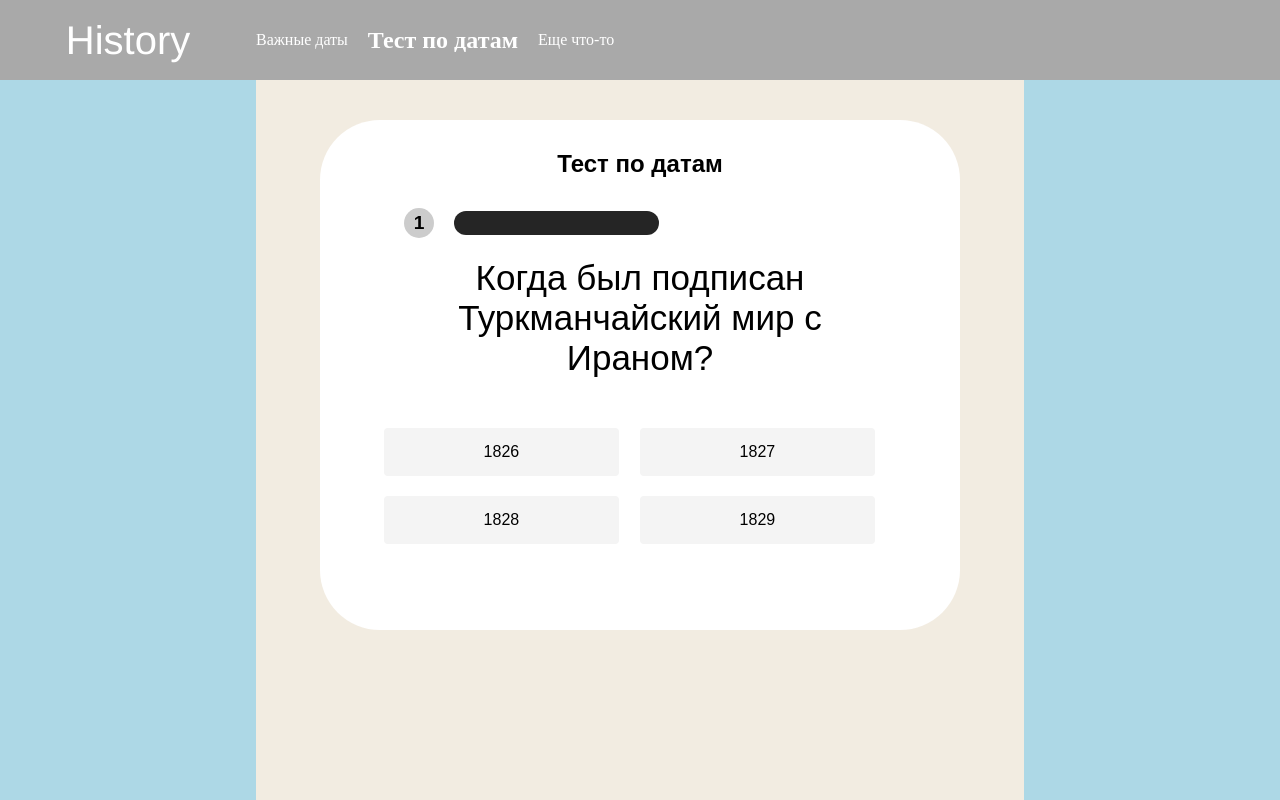
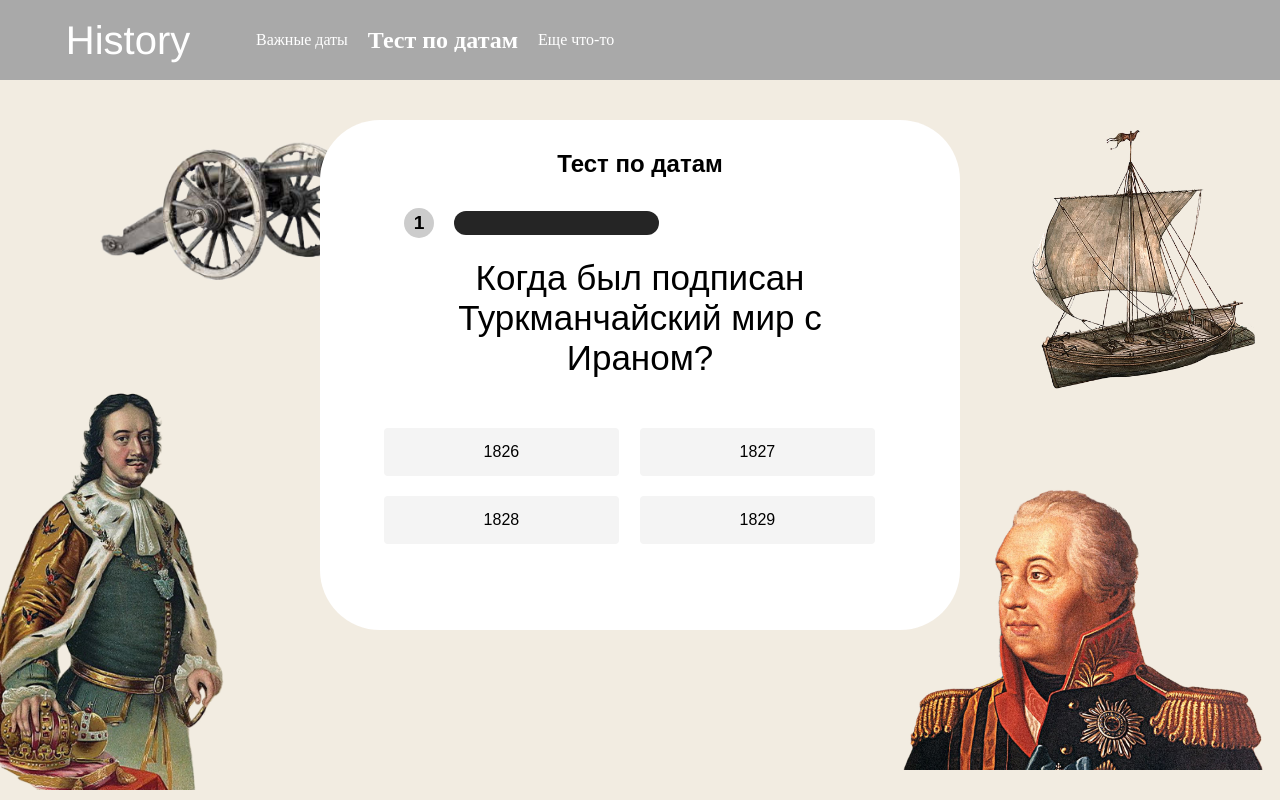
Before and after one commit to sikochergin/History-project, a plain HTML site: page tests/dates_test.html in a window 1280 px wide. Shown: the top 800 px of the page. Drawn offline with Linux system fonts and the light colour scheme.

Commit message:
pictures

```diff
--- a/static/styles/style.css
+++ b/static/styles/style.css
@@ -77,7 +77,7 @@ main {
     font-family: Arial, Helvetica, sans-serif;
 }
 main img {
-    z-index: -1;
+    z-index: 1;
 }
 .cannon {
     width: 20vw;
@@ -108,7 +108,7 @@ main img {
     width: 20%;
     height: 100%;
 
-    background-color: lightblue;
+    /* background-color: lightblue; */
 }
 
 .left {
@@ -129,6 +129,8 @@ main img {
     padding-top: 30px;
 
     display: flex;
+
+    z-index: 2;
 }
 
 .text {
--- a/tests/dates_test.html
+++ b/tests/dates_test.html
@@ -31,7 +31,7 @@
 
         </div>
 
-        <div class="testBlock">
+        <div class="testBlock" style="z-index: 2">
             <div class="test-container">
                 <h2>Тест по датам</h2>
                 <div id="question-container">
```
